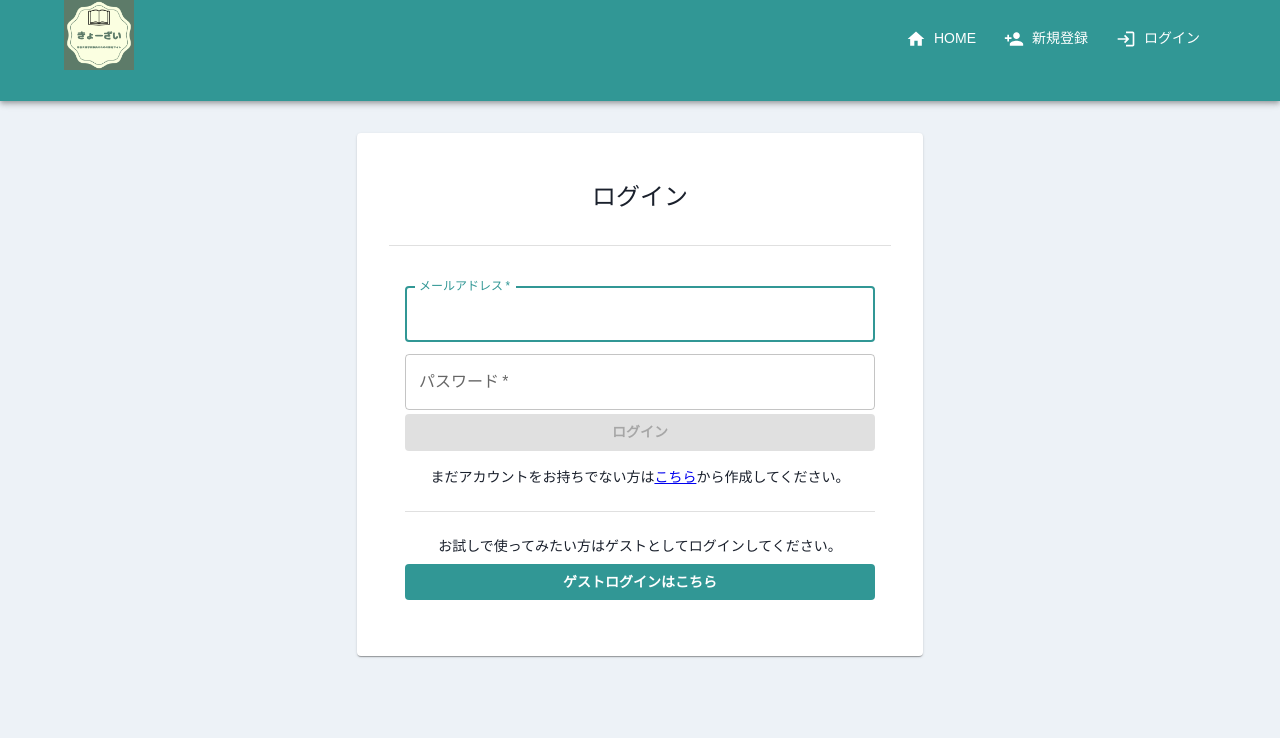
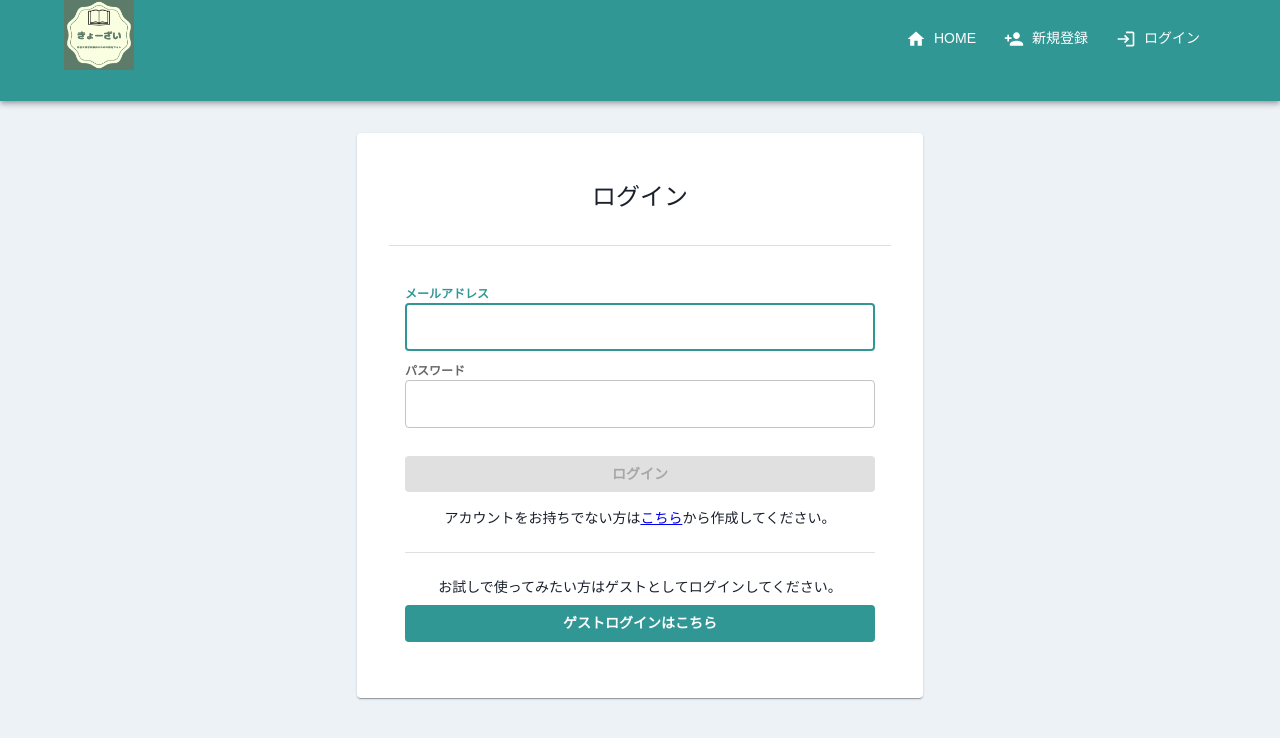
Before and after one commit to sugurufukui/kyo-zai, a React (Create React App) app in the folder front/: page /signin in a window 1280 px wide. Shown: the top 738 px of the page. Built offline with nearby package versions, Linux system fonts and the light colour scheme; what axios-case-converter would draw is missing.

Commit message:
add: TextFieldのテーマを追加

```diff
--- a/front/src/components/pages/SignIn.tsx
+++ b/front/src/components/pages/SignIn.tsx
@@ -95,7 +95,6 @@ export const SignIn: FC = memo(() => {
             <TextField
               // textfieldと文字が重なる問題あり
               variant="outlined"
-              required
               fullWidth
               label="メールアドレス"
               value={email}
@@ -107,7 +106,6 @@ export const SignIn: FC = memo(() => {
             />
             <TextField
               variant="outlined"
-              required
               fullWidth
               label="パスワード"
               value={password}
@@ -117,7 +115,7 @@ export const SignIn: FC = memo(() => {
               placeholder="6文字以上"
               onChange={(event) => setPassword(event.target.value)}
             />
-            <Box sx={{ flexGrow: 1 }}>
+            <Box sx={{ flexGrow: 1, mt: 3 }}>
               <PrimaryButton
                 onClick={onClickSignIn}
                 disabled={!email || !password ? true : false}
@@ -128,7 +126,7 @@ export const SignIn: FC = memo(() => {
             </Box>
             <Box textAlign="center" sx={{ pt: 2 }}>
               <Typography variant="body2">
-                まだアカウントをお持ちでない方は
+                アカウントをお持ちでない方は
                 <Link to="/signup">こちら</Link>
                 から作成してください。
               </Typography>
--- a/front/src/theme/theme.ts
+++ b/front/src/theme/theme.ts
@@ -42,5 +42,62 @@ const theme = createTheme({
       "sans-serif",
     ].join(","),
   },
+  components: {
+    // TextField 関連のコンポーネントのスタイルを調整する
+    MuiInputLabel: {
+      styleOverrides: {
+        formControl: {
+          // 移動をクリック時に動かないように固定
+          position: "static",
+          transform: "none",
+          transition: "none",
+          // クリックを可能に
+          pointerEvents: "auto",
+          cursor: "pointer",
+          // 幅いっぱいを解除
+          display: "inline",
+          alignSelf: "start",
+          // タイポグラフィを指定
+          fontWeight: "bold",
+          fontSize: "0.75rem",
+          // テーマの Composition を使えば以下のようにも書ける
+          // base.typography.subtitle2
+        },
+      },
+    },
+    MuiOutlinedInput: {
+      styleOverrides: {
+        root: {
+          // デフォルトだと、
+          // ラベルをはみ出させるための小さなmarginがある
+          marginTop: 0,
+        },
+        input: {
+          // paddingTop: "10px",
+          paddingBottom: "8px",
+          height: "auto",
+        },
+        notchedOutline: {
+          // デフォルトだと、 position が absolute、
+          // ラベルをはみ出させるため上に少しの余白がある
+          top: 0,
+          legend: {
+            // 内包された legend 要素によって、四角の左側の切り欠きが実現されているので、
+            // 表示されないように。
+            // (SCSS と同様にネスト記述が可能)
+            display: "none",
+          },
+        },
+      },
+    },
+    MuiFormHelperText: {
+      styleOverrides: {
+        root: {
+          // フォーム下部のテキスト、エラーメッセージ
+          marginLeft: 0,
+        },
+      },
+    },
+  },
 });
 export default theme;
```
